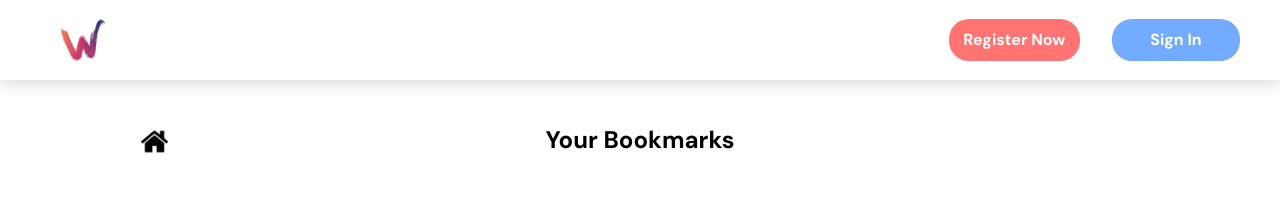
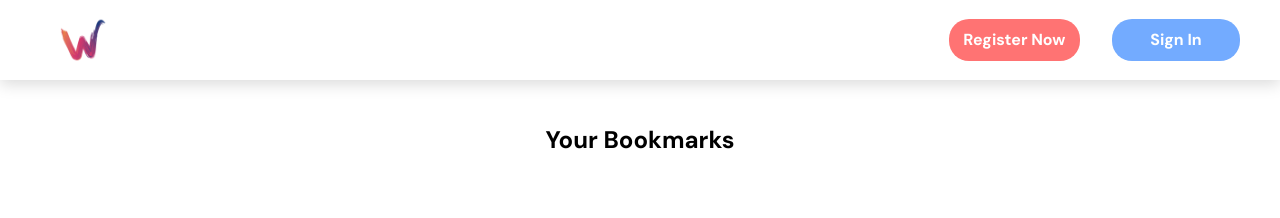
Before and after one commit to AbhiiJadhavv/The-Webstory-Platform, a React (Vite) app in the folder Front-end/: page /bookmarks in a window 1280 px wide. Shown: the top 218 px of the page. Built offline with nearby package versions, Linux system fonts and the light colour scheme.

Commit message:
minor change

```diff
--- a/Front-end/src/pages/Bookmarks.jsx
+++ b/Front-end/src/pages/Bookmarks.jsx
@@ -1,16 +1,14 @@
 import React, { useEffect, useState } from 'react'
 import Navbar from '../components/Navbar';
 import "../styles/Bookmarks.css";
-import homeIcon from "../assets/homeIcon.png";
 import Story from '../components/Story';
-import { useNavigate } from 'react-router-dom';
 import AddStory from '../components/AddStory';
+import NavbarMobile from '../components/NavbarMobile';
 
 const Bookmarks = (user, setUser) => {
   const [showStory, setShowStory] = useState(false);
   const [addStory, setAddStory] = useState(false);
   const bookmarks = [];
-  const navigate = useNavigate();
   const [isMobileView, setIsMobileView] = useState(window.innerWidth <= 780);
 
   useEffect(() => {
@@ -38,7 +36,6 @@ const Bookmarks = (user, setUser) => {
         <AddStory setAddStory={setAddStory} />
       )}
       <div className='bookmarksCon'>
-        <button onClick={() => navigate("/")} className='homeBtn'><img src={homeIcon} alt="home" /></button>
         <p className='yourBookmarksPara'>Your Bookmarks</p>
         {
           !bookmarks || bookmarks.length === 0 ? (
```
Also changed, not shown: Front-end/src/assets/homeIcon.png (deleted).
